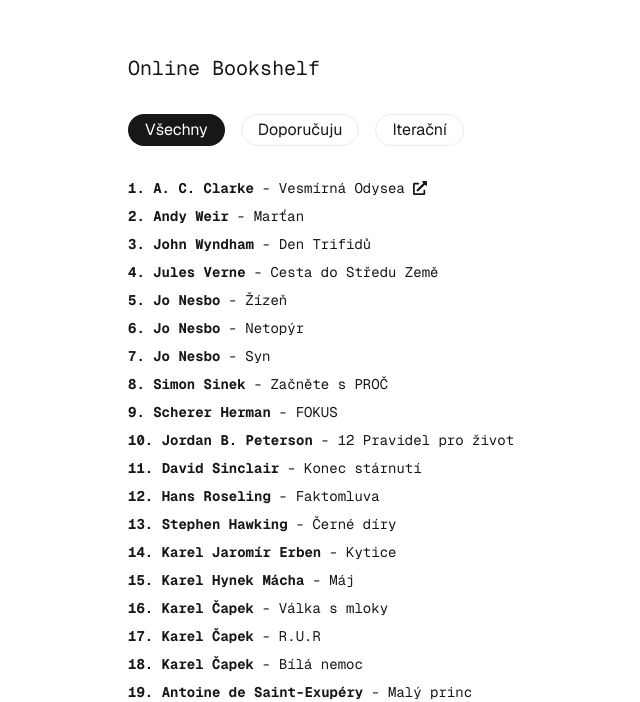
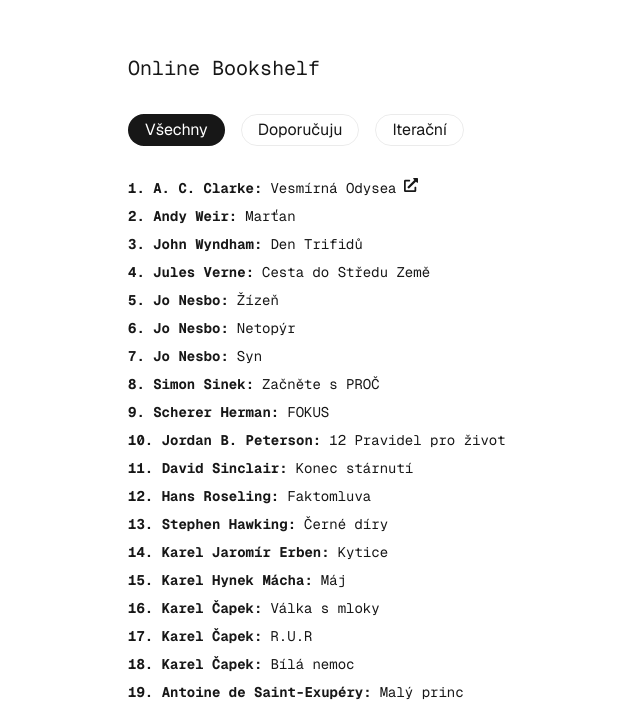
Before and after one commit to 3n0wd3n/OnlineBookshelf, a Next.js app in the folder online-bookshelf/: page / in a window 1280 px wide. Shown: the part 106-808 px from the top of the page, without its empty margins (112-752 px from the left). Built offline with nearby package versions, Linux system fonts and the light colour scheme.

Commit message:
update on books

```diff
--- a/online-bookshelf/src/app/bookLIst.js
+++ b/online-bookshelf/src/app/bookLIst.js
@@ -17,16 +17,20 @@ const BookList = ({ filter }) => {
       {filteredBooks.map((book, index) => (
         <li key={index} className='mb-2 flex items-center'>
           <a
-            href={book.link || undefined} // Pokud není link, použije se placeholder "#"
+            href={book.link || undefined}
             target='_blank'
             rel='noopener noreferrer'
-            className={`flex flex-row gap-2 items-center ${book.link ? "hover:underline cursor-pointer" : ""}`}
+            className={`inline-flex flex-col items-start md:flex-row gap-2 md:items-center ${
+              book.link ? "hover:underline cursor-pointer" : ""
+            }`}
           >
             <span className='font-bold'>
-              {index + 1}. {book.author}
+              {index + 1}. {book.author}:
             </span>{" "}
-            - {book.name}
-            {book.link && <FaExternalLinkAlt />}
+            <span className='flex flex-row gap-2'>
+              {book.name}
+              {book.link && <FaExternalLinkAlt />}
+            </span>
           </a>
         </li>
       ))}
--- a/online-bookshelf/src/app/page.js
+++ b/online-bookshelf/src/app/page.js
@@ -3,7 +3,7 @@ import Image from "next/image";
 import { useState } from "react";
 import { FaTwitter } from "react-icons/fa";
 import { FaGlobe } from "react-icons/fa";
-import BookList from "./bookLIst";
+import BookList from "./bookList";
 
 export default function Home() {
   const [filter, setFilter] = useState("all");
@@ -53,7 +53,7 @@ export default function Home() {
           target='_blank'
           rel='noopener noreferrer'
         >
-          <FaGlobe size={16} color='gray' /> {/* Globe Icon */}
+          <FaGlobe size={16} color='gray' />
           Moje stránky
         </a>
       </footer>
```
